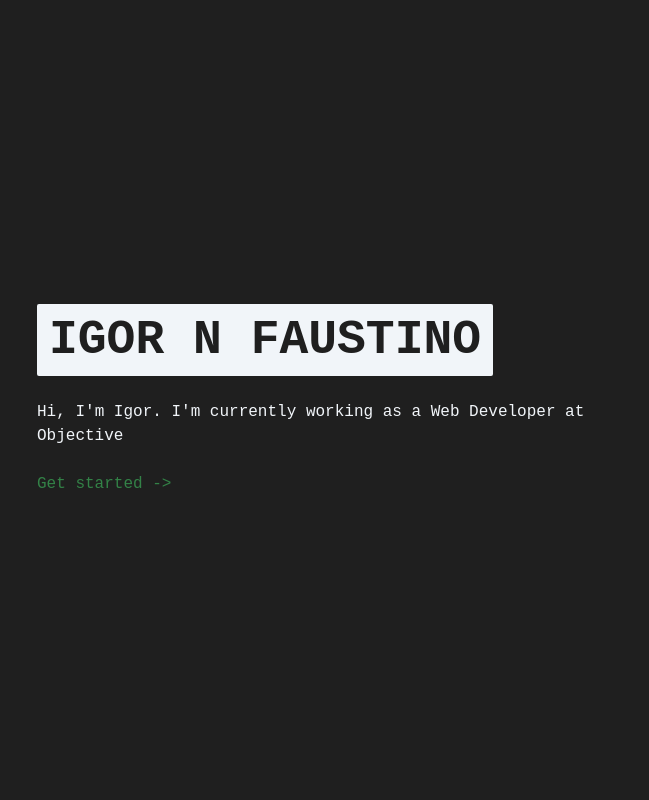
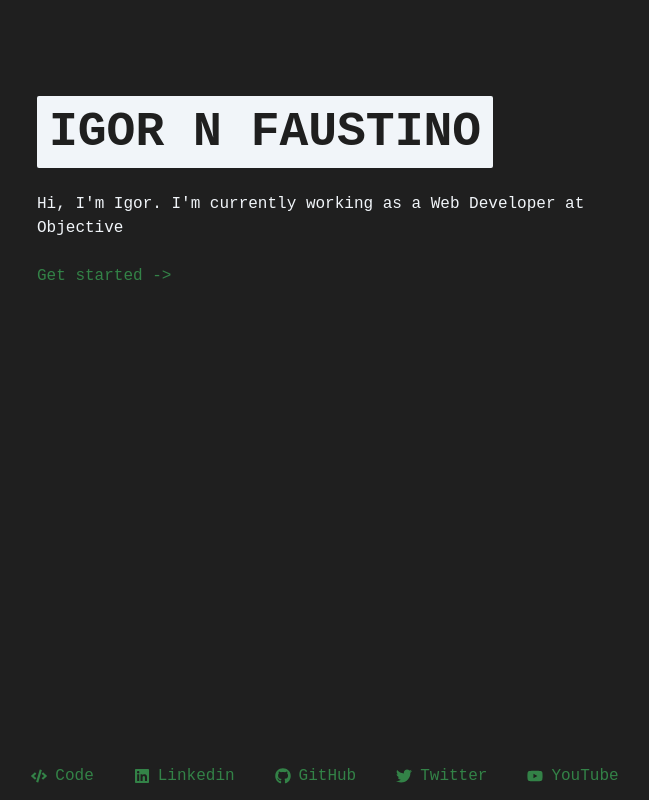
Before and after one commit to igornfaustino/personal-website, a Next.js app: page / in a window 1280 px wide. Shown: the whole page, without its empty margins (315-964 px from the left). Built offline with nearby package versions, Linux system fonts and the light colour scheme.

Commit message:
feat: add social media links

```diff
--- a/package.json
+++ b/package.json
@@ -19,6 +19,7 @@
     "postcss": "8.4.26",
     "react": "18.2.0",
     "react-dom": "18.2.0",
+    "react-icons": "^4.10.1",
     "tailwindcss": "3.3.3",
     "typescript": "5.1.6"
   },
--- a/src/app/layout.tsx
+++ b/src/app/layout.tsx
@@ -1,3 +1,4 @@
+import SocialMediaLinks from '@/components/SocialMediaLinks'
 import type { Metadata } from 'next'
 import { Inter } from 'next/font/google'
 import './globals.css'
@@ -17,9 +18,10 @@ export default function RootLayout({
   return (
     <html lang="en" className="dark">
       <body
-        className={`${inter.className}  text-md min-h-screen bg-slate-300 text-theme-grey dark:bg-theme-grey dark:text-slate-100`}
+        className={`${inter.className} text-md flex min-h-screen flex-col items-center justify-between bg-slate-300 text-theme-grey dark:bg-theme-grey dark:text-slate-100`}
       >
         {children}
+        <SocialMediaLinks />
       </body>
     </html>
   )
--- a/src/app/page.tsx
+++ b/src/app/page.tsx
@@ -2,7 +2,7 @@ import Link from 'next/link'
 
 export default function Home() {
   return (
-    <main className="center flex min-h-screen w-full items-center justify-center p-24">
+    <main className="center flex h-full w-full items-center justify-center p-24">
       <div className="flex flex-col gap-6">
         <h1 className="max-w-fit rounded-sm bg-theme-grey p-3 text-5xl font-semibold uppercase text-slate-100 dark:bg-slate-100 dark:text-theme-grey">
           Igor N Faustino
--- /dev/null
+++ b/src/components/SocialMediaLinks.tsx
@@ -0,0 +1,47 @@
+import {
+  FaCode,
+  FaGithub,
+  FaLinkedin,
+  FaTwitter,
+  FaYoutube,
+} from 'react-icons/fa'
+import ExternalLink from './atoms/ExternalLink'
+
+export default function SocialMediaLinks() {
+  const iconClasses =
+    'transition-all hover:scale-125 text-theme-primary b-color-theme-primary border-theme-primary'
+  return (
+    <div className="flex gap-10 p-3">
+      <ExternalLink
+        className={iconClasses}
+        href="https://github.com/igornfaustino/personal-website"
+      >
+        <FaCode /> Code
+      </ExternalLink>
+      <ExternalLink
+        className={iconClasses}
+        href="https://www.linkedin.com/in/igornfaustino"
+      >
+        <FaLinkedin /> Linkedin
+      </ExternalLink>
+      <ExternalLink
+        className={iconClasses}
+        href="https://github.com/igornfaustino"
+      >
+        <FaGithub /> GitHub
+      </ExternalLink>
+      <ExternalLink
+        className={iconClasses}
+        href="https://twitter.com/igornfaustino"
+      >
+        <FaTwitter /> Twitter
+      </ExternalLink>
+      <ExternalLink
+        className={iconClasses}
+        href="https://www.youtube.com/@igornfaustino"
+      >
+        <FaYoutube /> YouTube
+      </ExternalLink>
+    </div>
+  )
+}
--- /dev/null
+++ b/src/components/atoms/ExternalLink.tsx
@@ -0,0 +1,15 @@
+import { AnchorHTMLAttributes } from 'react'
+
+export default function ExternalLink(
+  props: AnchorHTMLAttributes<HTMLAnchorElement>,
+) {
+  return (
+    <a
+      target="_blank"
+      {...props}
+      className={`cursor-pointer hover:border-b ${props.className} flex items-center gap-2`}
+    >
+      {props.children}
+    </a>
+  )
+}
```
Also changed, not shown: 1 other file (tests, documents, lock files or other folders).
